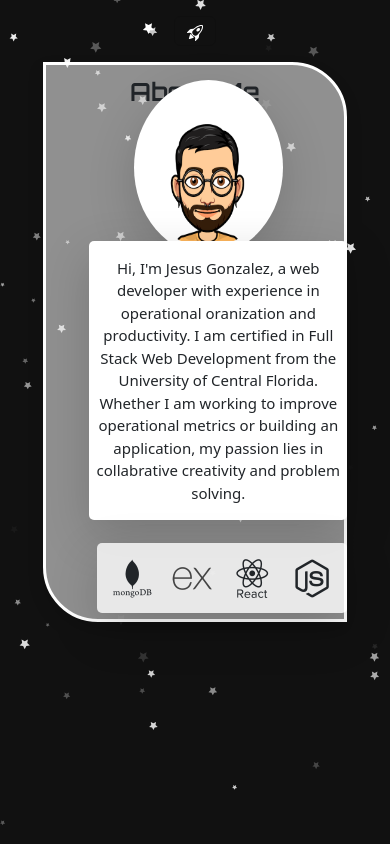
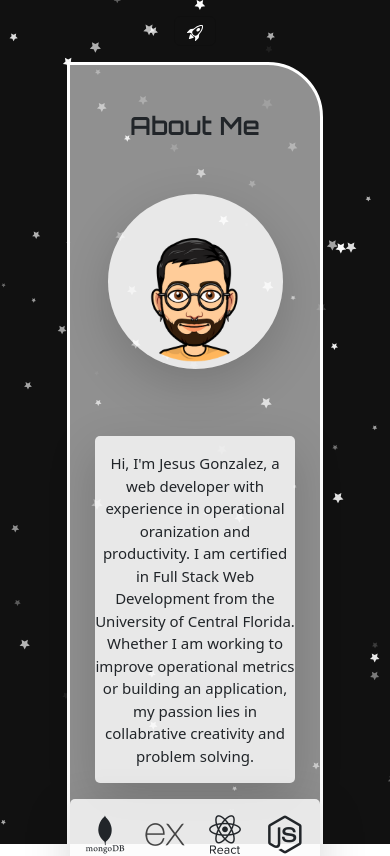
Before and after one commit to JesusGonzalez05/Portfolio-Jesus-Gonzalez, a React (Create React App) app: page /AboutMe in a window 390 px wide. Shown: the top 856 px of the page. Built offline with nearby package versions, Linux system fonts and the light colour scheme.

Commit message:
added additional responsivness to about me page for 1199px, 991px and 767px view ports.

```diff
--- a/src/App.css
+++ b/src/App.css
@@ -40,13 +40,13 @@ height: 100vh;
 width: 100vw;
 display: flex;
 justify-content: center;
-/* position: absolute; */
-/* overflow: hidden; */
-/* z-index: 100; */
+/* position: absolute;
+overflow: hidden;
+z-index: 100; */
 /* display: flex; */
 /* flex-direction: row; */
 }
-.title{
+.about-title{
 height: 20px;
 flex-basis: 100%;
 font-family: 'Orbitron', sans-serif;
@@ -85,7 +85,7 @@ border-radius: 5px;
 font-size: 40px;
 margin: 10px;
 }
-#lottie-bg{
+/* #lottie-bg{
 position: absolute;
 z-index: -1;
 height: 100vh;
@@ -97,7 +97,7 @@ justify-content: center;
 Lottie {
 position:absolute;
 z-index:-999;
-}
+} */
 
 /* Project page */
 .project-page{
@@ -245,32 +245,78 @@ border-radius: 10px;
 }
 
 @media (max-width: 1199px) {
+  #boarding-container{
+    height: 80vh;
+    width: 100vw;
+    }
 #boarding-pass{
   display: flex;
   flex-direction: row;
   height: 21.5rem;
   width: 83%;
 }
+.Avatar{
+  height: 175px;
+  background-color: hsl(0, 0%, 92%, .8);
+  border-radius: 50%;
+  flex-basis: 20%;
+  }
+  .text-icons{
+  flex-basis: 55%;
+  display: flex;
+  flex-direction: column;
+  justify-content: space-evenly;
+  }
+  .about-text{
+  font-size: 15px;
+  align-self: center;
+  background-color: hsl(0, 0%, 92%, .8);
+  padding-top: 1rem;
+  border-radius: 5px;
+  }
+  .icons{
+  height: 70px;
+  width: 300px;
+  align-self: center;
+  background-color: hsl(0, 0%, 98%, .8);
+  padding-top: 1rem;
+  border-radius: 5px;
+  }
+  #Devicon {
+  font-size: 40px;
+  margin: 10px;
+  }
 }
 
-@media (max-width: 700px) {
+@media (max-width: 991px) {
   /* about page */
+  #boarding-container{
+    height: 100vh;
+    width: 100vw;
+    align-items: center;
+    }
   #boarding-pass{
     display: flex;
     flex-direction: row;
-    height: 35rem;
+    flex-wrap: wrap;
+    justify-content: center;
+    height: 100%;
+    width: 80%;
+    flex-basis: 50%;
   }
+  .about-title{
+    height: 20px;
+    flex-basis: 100%;
+    font-size: 25px;
+    }
   .Avatar{
-    height: 175px;
-    width: 50%;
-    margin-top: 0px;
-    background-color: white;
+    background-color: hsl(0, 0%, 100%, .8);
     border-radius: 50%;
-    margin: -2rem 0rem -2rem 5.5rem;
+    margin: 0rem;
   }
   .text-icons{
     flex-basis: 55%;
-    margin: -0.5rem 0rem 0rem 3.2rem;
+    margin: 0rem;
     display: flex;
     flex-direction: column;
     justify-content: space-evenly;
@@ -278,16 +324,16 @@ border-radius: 10px;
   .about-text{
     flex-basis: 70%;
     align-self: center;
-    background-color: white;
+    background-color: hsl(0, 0%, 100%, .8);
     padding-top: 1rem;
-    margin: -5rem 0rem 1rem -0.5rem;
+    margin: 0rem 1rem 1rem 1rem;
+    width: 100%;
   }
   .icons{
     height: 70px;
     width: 250px;
     align-self: center;
     background-color: hsl(0, 0%, 100%, .8);
-    padding-top: 1rem;
     border-radius: 5px;
   }
   /* Project page  */
@@ -355,3 +401,23 @@ border-radius: 10px;
     border-radius: 0px 45px 0px 45px;
     }
 }
+@media (max-width: 767px){
+  #boarding-pass{
+    display: flex;
+    flex-direction: row;
+    flex-wrap: wrap;
+    justify-content: center;
+    align-items: center;
+    height: 100vh;
+    width: 100vw;
+    flex-basis: 50%;
+  }
+  .about-text{
+    flex-basis: 70%;
+    align-self: center;
+    background-color: hsl(0, 0%, 100%, .8);
+    padding-top: 1rem;
+    margin: 0rem 1rem 1rem 1rem;
+    width: 80%;
+  }
+}
--- a/src/pages/About.jsx
+++ b/src/pages/About.jsx
@@ -1,17 +1,17 @@
 import React from 'react';
-import Moon from '../Moon.json';
-import Lottie from 'lottie-react';
+// import Moon from '../Moon.json';
+// import Lottie from 'lottie-react';
 import Avatar from '../components/Avatar.png'
 
 const About = () => {
   return (
     <>
     <div id="boarding-container" className="container">
-      <div id="boarding-pass" className="shadow" >
-        <div className="title text-center mt-2">
-          <p className="card-title">About Me</p>
+      <div id="boarding-pass" className="" >
+        <div className="about-title text-center mt-2">
+          <p className="">About Me</p>
         </div>
-        <img className='Avatar ms-sm-5 mb-sm-5 mb-5 shadow-lg' src = {Avatar} alt="Jesus' avatar"></img>
+        <img className='Avatar ms-lg-5 mb-lg-5 shadow-lg' src = {Avatar} alt="Jesus' avatar"></img>
         <div className='text-icons'>
           <div className="about-text text-center shadow-lg ">
             <p> Hi, I'm Jesus Gonzalez, a web developer with experience in operational oranization and productivity. I am certified in Full Stack Web Development from the University of Central Florida. Whether I am working to improve operational metrics or building an application, my passion lies in collabrative creativity and problem solving.</p>
@@ -25,9 +25,9 @@ const About = () => {
         </div>
       </div>
     </div>
-    <div id='lottie-bg'>
+    {/* <div id='lottie-bg'>
     <Lottie animationData={Moon} />
-    </div>
+    </div> */}
     </>
   );
 }
```
